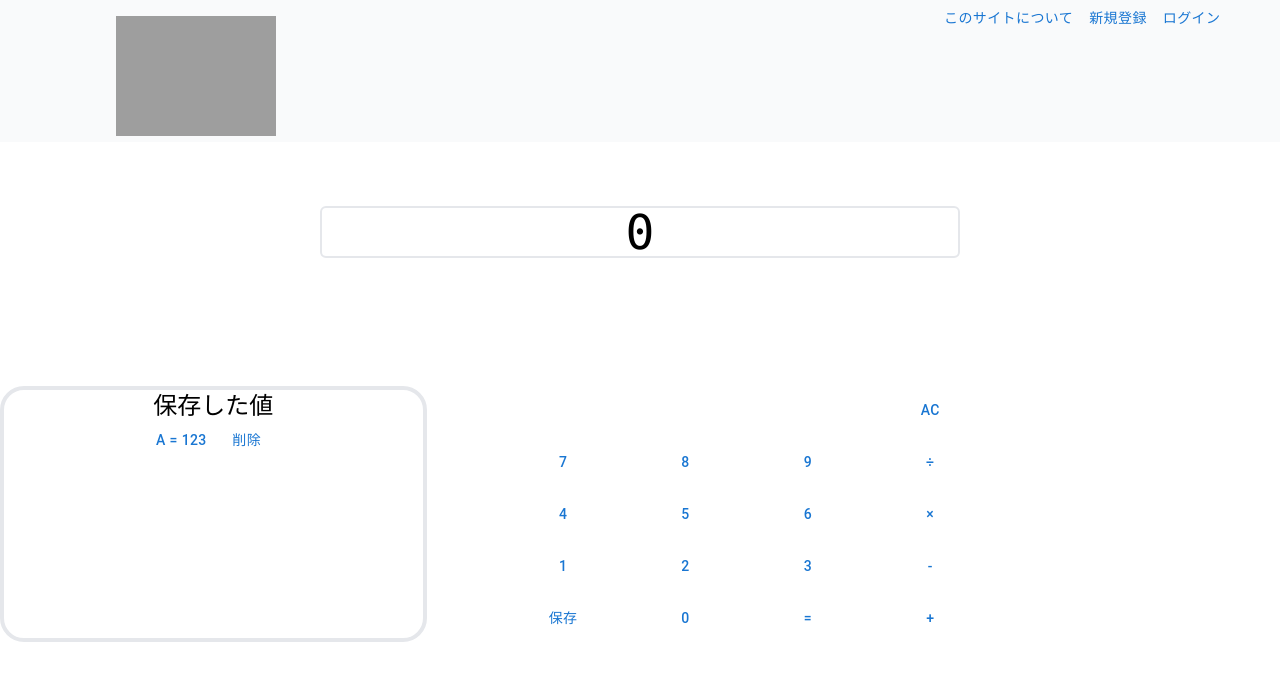
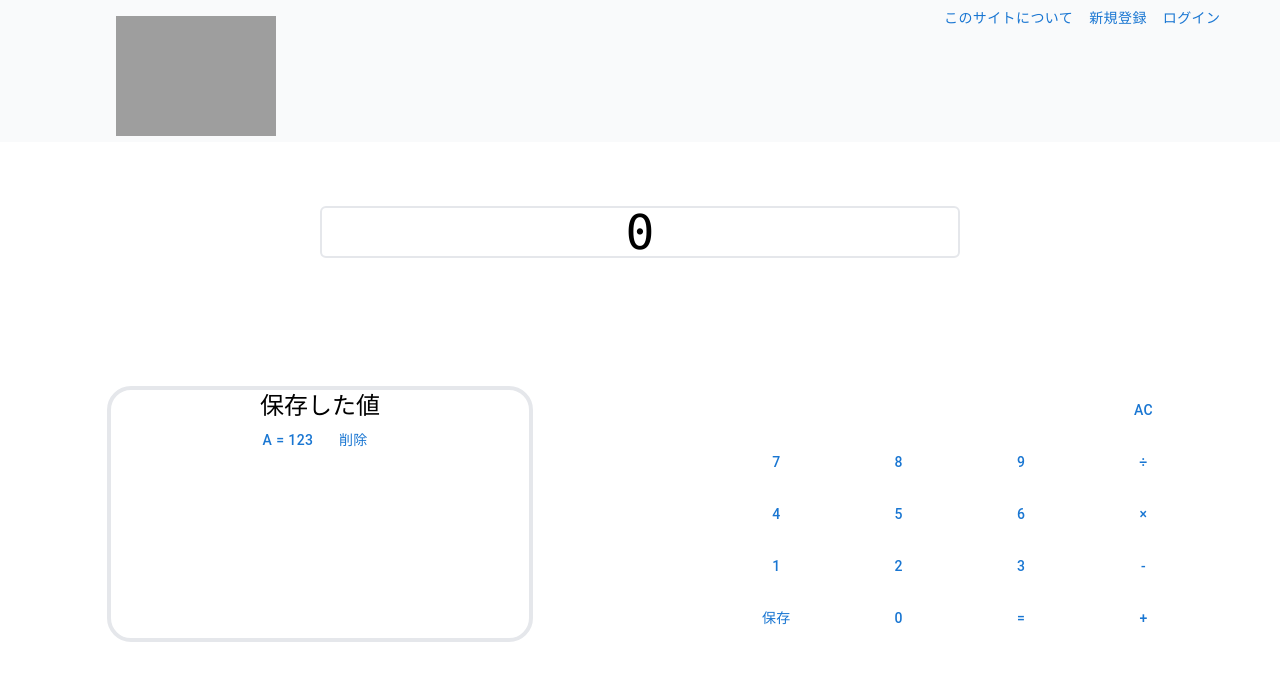
Before and after one commit to Kamodes/functionality_calculator, a Next.js app: page / in a window 1280 px wide. Shown: the top 680 px of the page. Built offline with nearby package versions, Linux system fonts and the light colour scheme; grey boxes are pictures that could not be loaded.

Commit message:
tailwindcssのクラス名を変更

```diff
--- a/components/emptyFlex.tsx
+++ /dev/null
@@ -1,3 +0,0 @@
-export const EmptyFlex = (props: { sep: string }) => {
-  return <div className={"basis-" + props.sep}></div>;
-};
--- /dev/null
+++ b/components/emptyFlex1_12.tsx
@@ -0,0 +1,3 @@
+export const EmptyFlex1_12 = () => {
+  return <div className={"basis-1/12"}></div>;
+};
--- /dev/null
+++ b/components/emptyFlex1_2.tsx
@@ -0,0 +1,3 @@
+export const EmptyFlex1_2 = () => {
+  return <div className={"basis-1/2"}></div>;
+};
--- a/components/header.tsx
+++ b/components/header.tsx
@@ -1,6 +1,6 @@
 import Image from "next/image";
 import Link from "next/link";
-import { EmptyFlex } from "./emptyFlex";
+import { EmptyFlex1_2 } from "./emptyFlex1_2";
 import { HeaderButton } from "./headerButton";
 
 export const Header = () => {
@@ -15,7 +15,7 @@ export const Header = () => {
           objectFit="contain"
         />
       </div>
-      <EmptyFlex sep="1/2" />
+      <EmptyFlex1_2 />
       <div className="flex-row">
         <HeaderButton label="このサイトについて" />
         <HeaderButton label="新規登録" />
--- a/pages/index.tsx
+++ b/pages/index.tsx
@@ -5,7 +5,7 @@ import { StoreAnswer } from "../components/storeAnswer";
 import { Result } from "../components/result";
 import { Header } from "../components/header";
 import Link from "next/link";
-import { EmptyFlex } from "../components/emptyFlex";
+import { EmptyFlex1_12 } from "../components/emptyFlex1_12";
 
 export const FormulaContext = React.createContext(
   {} as {
@@ -58,11 +58,11 @@ const Home: NextPage = () => {
       </div>
       <div className="flex  mt-32">
         <FormulaContext.Provider value={value}>
-          <EmptyFlex sep={"1/12"} />
+          <EmptyFlex1_12 />
           <div className="basis-1/3 border-4 rounded-3xl ">
             <StoreAnswer memo={memo} />
           </div>
-          <EmptyFlex sep={"1/12"} />
+          <EmptyFlex1_12 />
           <div className="basis-1/2 ">
             <Caluculator />
           </div>
```
